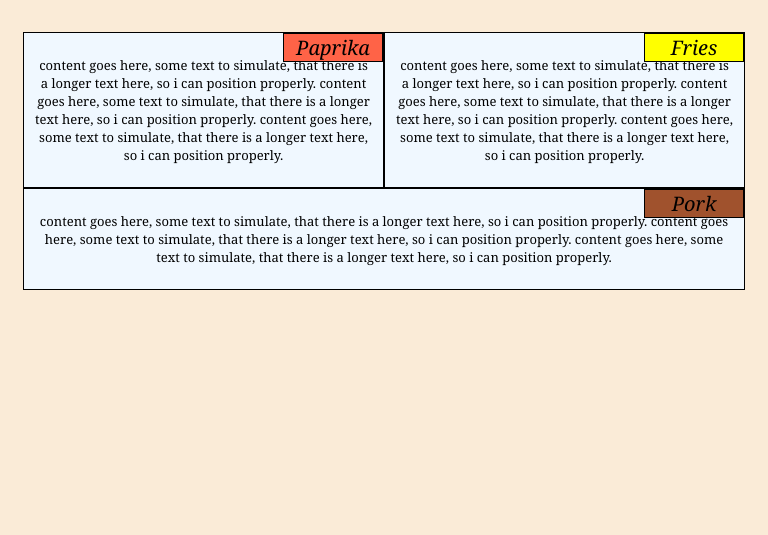
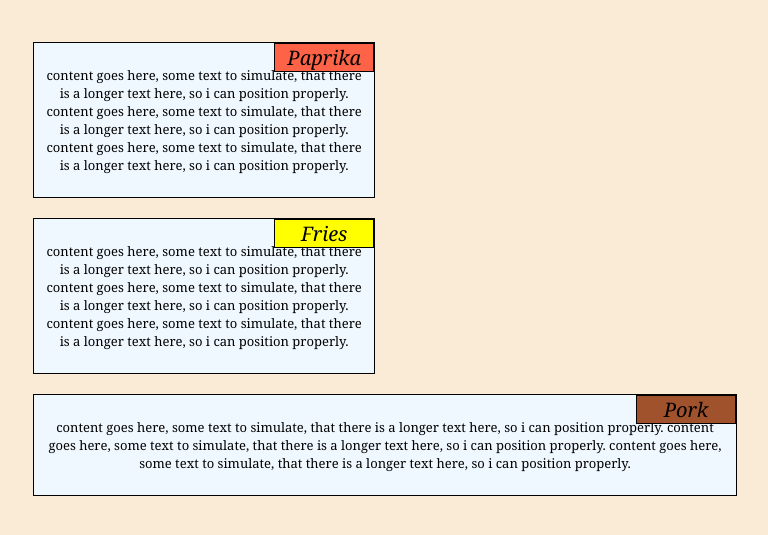
Before and after one commit to SimonNagy/coursera-module-02, a plain HTML site: page index.html in a window 768 px wide. Shown: the part 79-614 px from the top of the page. Drawn offline with Linux system fonts and the light colour scheme.

Commit message:
wed-fix-final

```diff
--- a/css/style.css
+++ b/css/style.css
@@ -21,6 +21,8 @@ div {
     background-color: aliceblue;
     border: 1px solid black;
     height: fit-content;
+    padding: 10px;
+    margin: 10px;
 }
 
 .title {
@@ -41,7 +43,7 @@ p {
 
 @media (min-width: 992px) {
     .col-lg-4 {
-        padding: 10px;
+        margin: 10px;
         height: fit-content;
         float: left;
         border: 1px solid black;
@@ -49,13 +51,13 @@ p {
         position: relative;
     }
     .col-lg-4 {
-        width: 33.33%;
+        width: 31.4%;
     }
 }
 
 @media (min-width: 768px) and (max-width: 991px) {
     .col-md-6 {
-        padding: 10px;
+        padding: 10;
         height: fit-content;
         float: left;
         border: 1px solid black;
@@ -63,13 +65,14 @@ p {
         position: relative;
     }
     .col-md-6 {
-        width: 50%;
+        width: 47.4%;
     }
 }
 
 @media (min-width: 768px) and (max-width: 991px) {
     .col-md-12 {
-        padding: 10px;
+        padding: 10;
+        margin: 10;
         height: fit-content;
         float: left;
         border: 1px solid black;
@@ -77,7 +80,7 @@ p {
         position: relative;
     }
     .col-md-12 {
-        width: 100%;
+        width: 97.5%;
     }
 }
 
```
